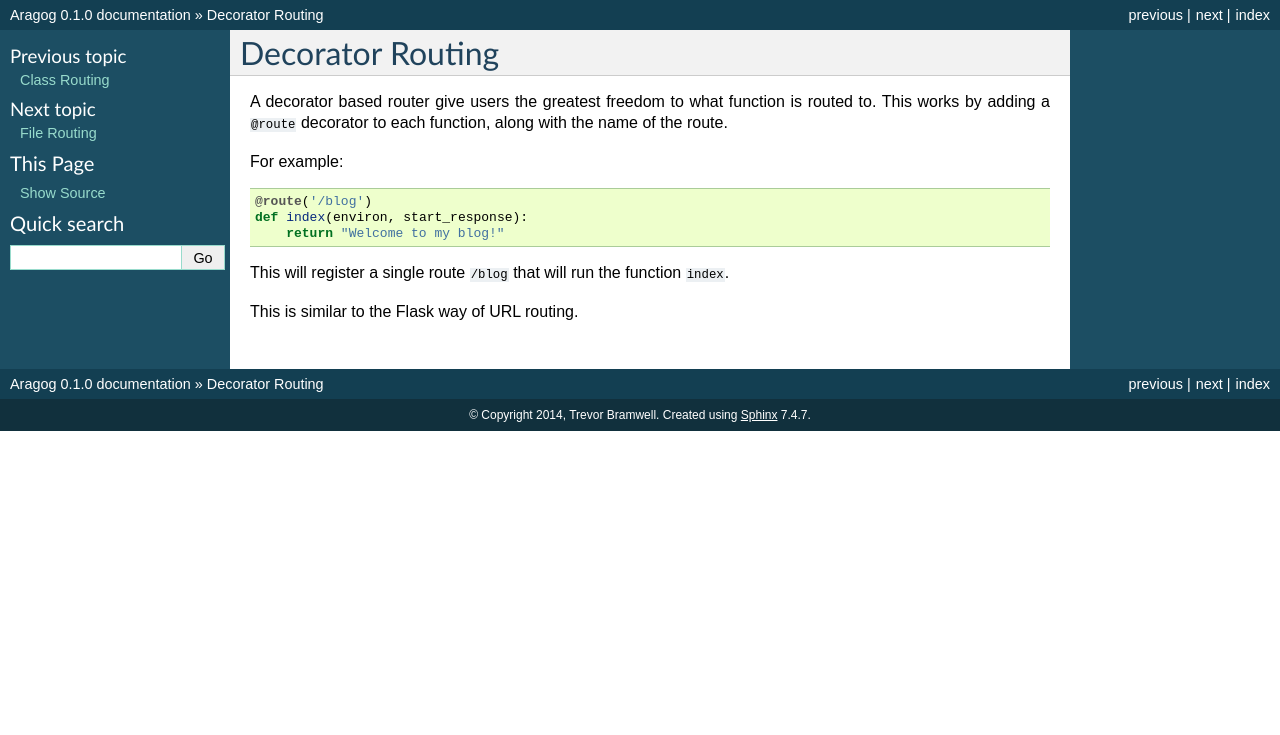
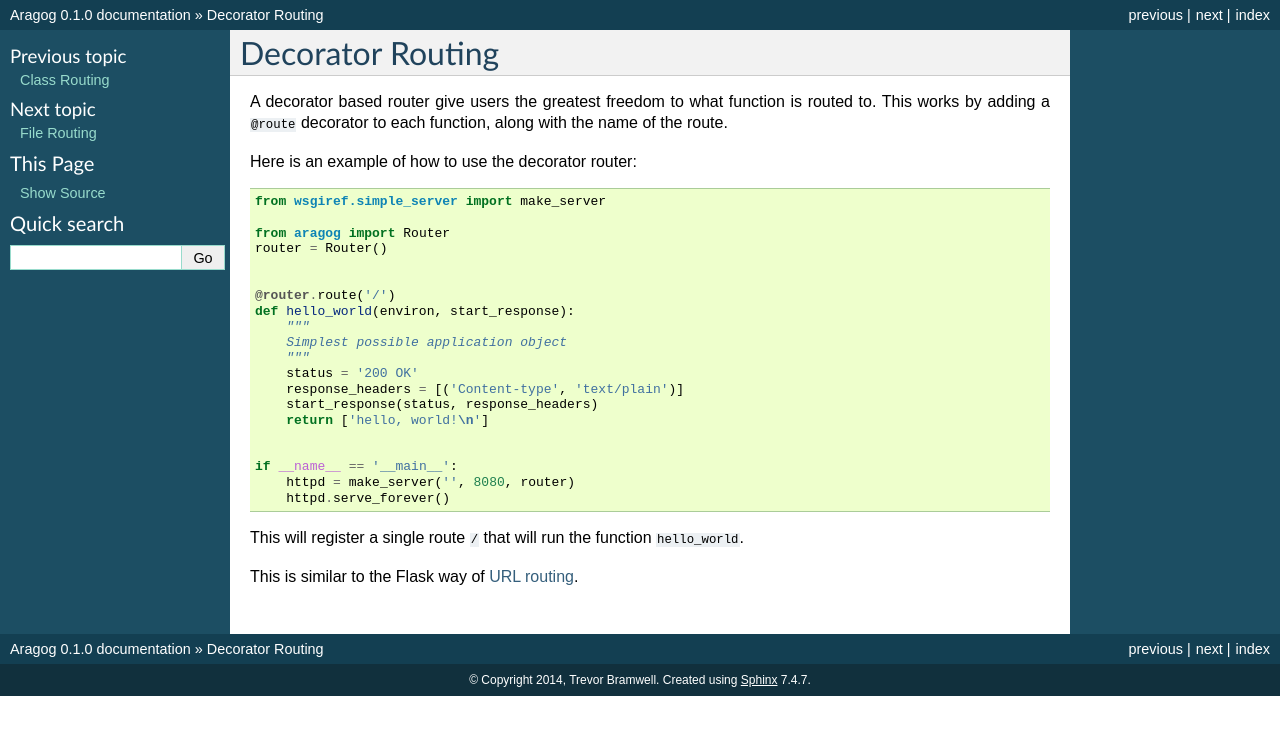
Before and after one commit to bramwelt/aragog, a Sphinx documentation site: the page built from docs/decorator.rst, in a window 1280 px wide. Shown: the top 735 px of the page. Built offline with Sphinx 7.4.7, drawn with Linux system fonts in a browser that asks for light colours.

Commit message:
Update decorator example in docs. Add link to Flask

```diff
--- a/docs/decorator.rst
+++ b/docs/decorator.rst
@@ -7,13 +7,33 @@ A decorator based router give users the greatest freedom to what
 function is routed to. This works by adding a ``@route`` decorator to
 each function, along with the name of the route.
 
-For example::
+Here is an example of how to use the decorator router::
 
-    @route('/blog')
-    def index(environ, start_response):
-        return "Welcome to my blog!"
+    from wsgiref.simple_server import make_server
 
-This will register a single route ``/blog`` that will run the function
-``index``.
+    from aragog import Router
+    router = Router()
 
-This is similar to the Flask way of URL routing.
+
+    @router.route('/')
+    def hello_world(environ, start_response):
+        """
+        Simplest possible application object
+        """
+        status = '200 OK'
+        response_headers = [('Content-type', 'text/plain')]
+        start_response(status, response_headers)
+        return ['hello, world!\n']
+
+
+    if __name__ == '__main__':
+        httpd = make_server('', 8080, router)
+        httpd.serve_forever()
+
+
+This will register a single route ``/`` that will run the function
+``hello_world``.
+
+This is similar to the Flask way of `URL routing`_.
+
+.. _URL routing: http://flask.pocoo.org/docs/0.10/api/#url-route-registrations
```
